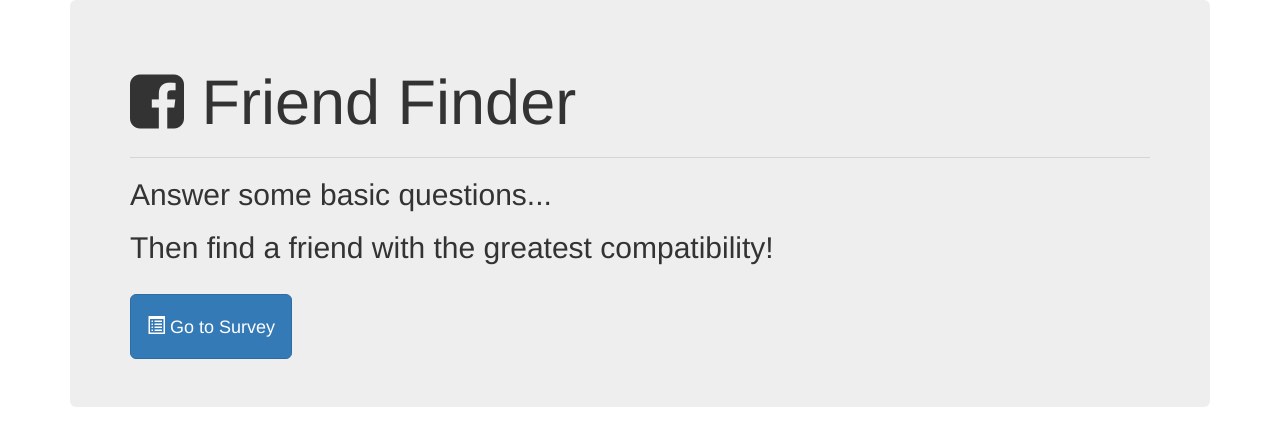
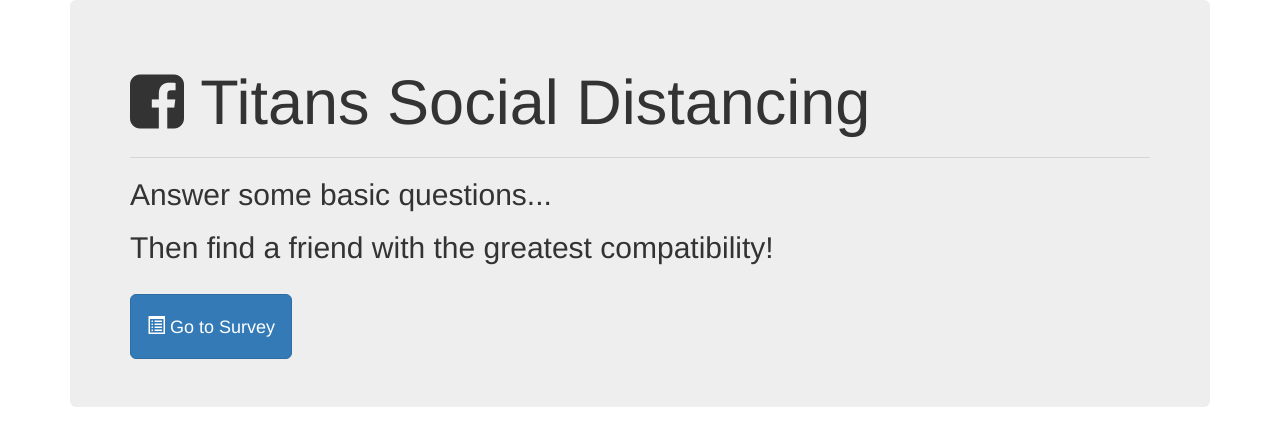
Before and after one commit to JoshBal117/FriendFinder, a website: page app/public/index.html in a window 1280 px wide. Drawn offline with nearby package versions, Linux system fonts and the light colour scheme.

Commit message:
retitled index

```diff
--- a/app/public/index.html
+++ b/app/public/index.html
@@ -20,7 +20,7 @@
   <div class="container">
 
     <div class="jumbotron">
-      <h1><i class="fa fa-facebook-square" aria-hidden="true"></i> Friend Finder</h1>
+      <h1><i class="fa fa-facebook-square" aria-hidden="true"></i> Titans Social Distancing</h1>
       <hr>
       <h2>Answer some basic questions... </h2>
       <h2>Then find a friend with the greatest compatibility!</h2>
```
